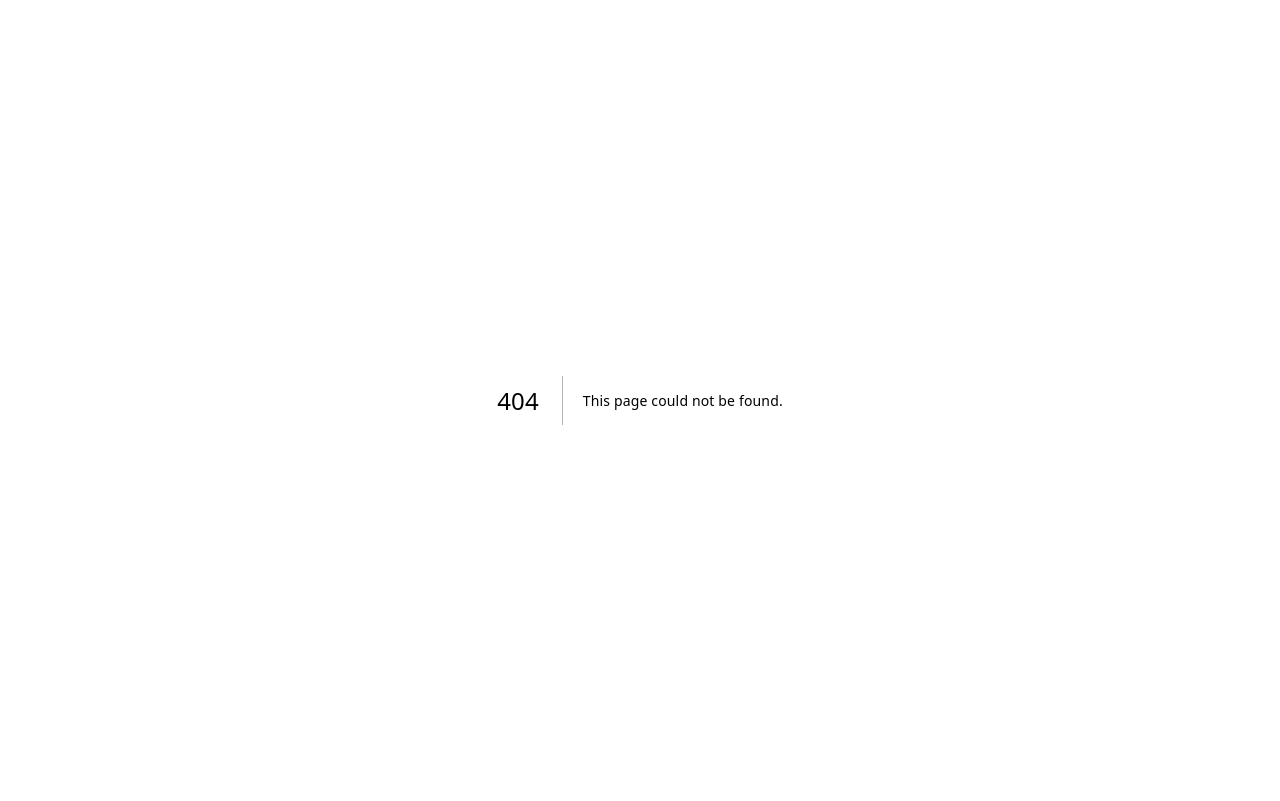
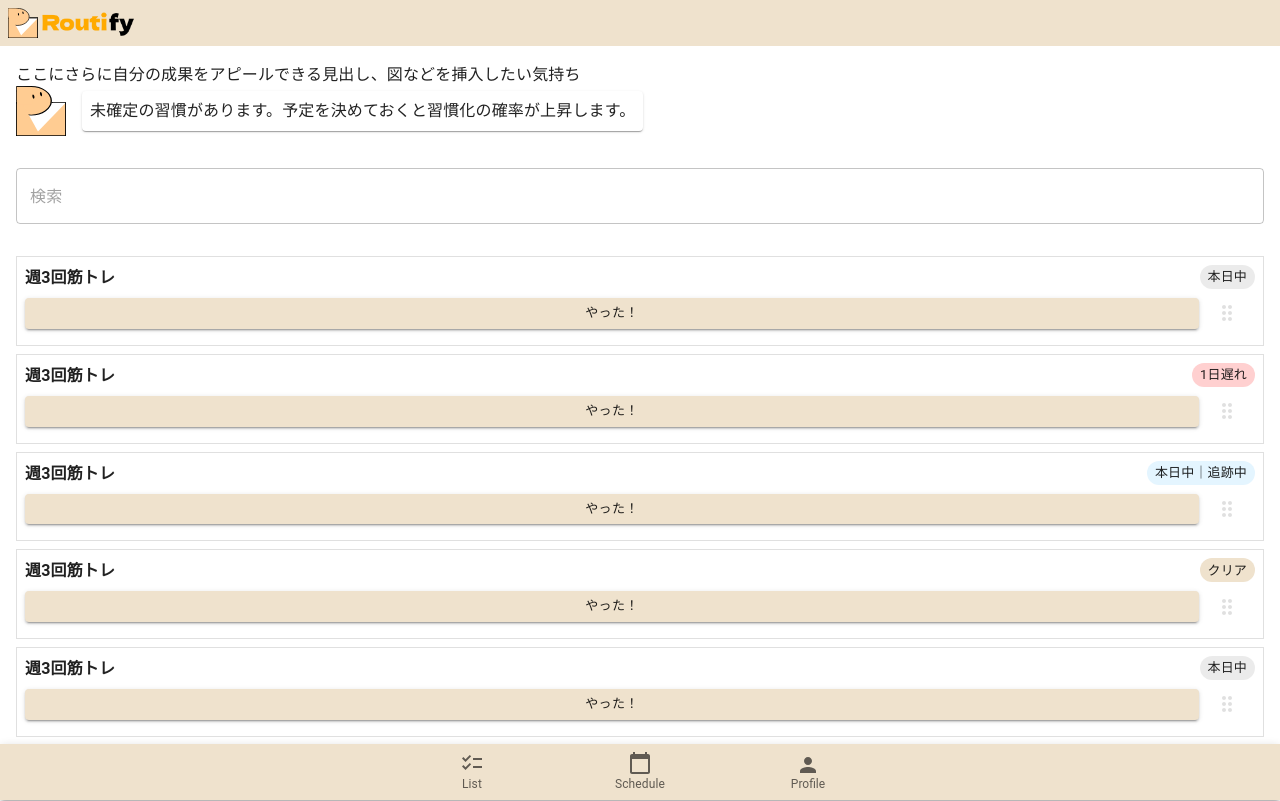
Before and after one commit to hack-CommTech/routify-app, a Next.js app in the folder apps/web/: page /list in a window 1280 px wide. Before the commit this address had no page. Built offline with nearby package versions, Linux system fonts and the light colour scheme.

Commit message:
fix: ファイル構成の修正

```diff
--- /dev/null
+++ b/apps/web/src/app/list/page.tsx
@@ -0,0 +1,5 @@
+import { ListPage } from '@/components/pages/list/ListPage';
+
+const Home = () => <ListPage />;
+
+export default Home;
--- /dev/null
+++ b/apps/web/src/app/schedule/page.tsx
@@ -0,0 +1,5 @@
+import { SchedulePage } from '@/components/pages/schedule/SchedulePage';
+
+const Home = () => <SchedulePage />;
+
+export default Home;
--- /dev/null
+++ b/apps/web/src/components/commons/dataDisplay/HomeContainer.tsx
@@ -0,0 +1,50 @@
+import CalendarTodayIcon from '@mui/icons-material/CalendarToday';
+import ChecklistIcon from '@mui/icons-material/Checklist';
+import PersonIcon from '@mui/icons-material/Person';
+import {
+  BottomNavigation,
+  BottomNavigationAction,
+  Box,
+  Paper,
+} from '@mui/material';
+import React from 'react';
+
+interface HomeContainerProps {
+  children: React.ReactNode;
+}
+
+export const HomeContainer: React.FC<HomeContainerProps> = (props) => (
+  <>
+    <Box pb={6}>{props.children}</Box>
+    <Paper
+      sx={{ position: 'fixed', bottom: 0, left: 0, right: 0 }}
+      elevation={3}
+    >
+      <BottomNavigation
+        showLabels
+        sx={{
+          bgcolor: 'primary.main',
+          color: 'text.primary',
+          ' & > button': {
+            color: 'text.secondary',
+            '&.Mui-selected': {
+              color: 'text.primary',
+            },
+          },
+        }}
+      >
+        <BottomNavigationAction
+          label="List"
+          icon={<ChecklistIcon />}
+          href="/list"
+        />
+        <BottomNavigationAction
+          label="Schedule"
+          icon={<CalendarTodayIcon />}
+          href="/schedule"
+        />
+        <BottomNavigationAction label="Profile" icon={<PersonIcon />} />
+      </BottomNavigation>
+    </Paper>
+  </>
+);
--- /dev/null
+++ b/apps/web/src/components/commons/dataDisplay/HomeTopHeader.tsx
@@ -0,0 +1,10 @@
+import { Box } from '@mui/material';
+import Image from 'next/image';
+
+export const HomeTopHeader = () => (
+  <Box p={1} sx={{ bgcolor: 'primary.main' }} display="flex">
+    {/* 1280/381 */}
+    <Image alt="画像" src="/images/routify.svg" width={30} height={30} />
+    <Image alt="画像" src="/images/routify_text.png" width={100} height={30} />
+  </Box>
+);
--- a/apps/web/src/components/domains/home/Home0List.tsx
+++ b/apps/web/src/components/domains/home/Home0List.tsx
@@ -10,6 +10,7 @@ import {
 } from '@mui/material';
 import Image from 'next/image';
 import Link from 'next/link';
+import { HomeTopHeader } from '@/components/commons/dataDisplay/HomeTopHeader';
 
 const tasks: {
   id: number;
@@ -40,16 +41,7 @@ const tasks: {
 
 export const Home0List = () => (
   <>
-    <Box p={1} sx={{ bgcolor: 'primary.main' }} display="flex">
-      {/* 1280/381 */}
-      <Image alt="画像" src="/images/routify.svg" width={30} height={30} />
-      <Image
-        alt="画像"
-        src="/images/routify_text.png"
-        width={100}
-        height={30}
-      />
-    </Box>
+    <HomeTopHeader />
     <Box p={2}>
       <Box>
         ここにさらに自分の成果をアピールできる見出し、図などを挿入したい気持ち
--- /dev/null
+++ b/apps/web/src/components/pages/list/ListPage.tsx
@@ -0,0 +1,11 @@
+'use client';
+
+import React from 'react';
+import { HomeContainer } from '@/components/commons/dataDisplay/HomeContainer';
+import { Home0List } from '@/components/domains/home/Home0List';
+
+export const ListPage: React.FC = () => (
+  <HomeContainer>
+    <Home0List />
+  </HomeContainer>
+);
```
Also changed, not shown: apps/web/src/app/page.tsx (+7 -2 lines), apps/web/src/components/domains/home/Home1Schedule.tsx (+2 -11 lines), apps/web/src/components/pages/HomePage.tsx (deleted, +0 -64 lines), apps/web/src/components/pages/profile/ProfilePage.tsx (added, +11 -0 lines), apps/web/src/components/pages/schedule/SchedulePage.tsx (added, +11 -0 lines).
